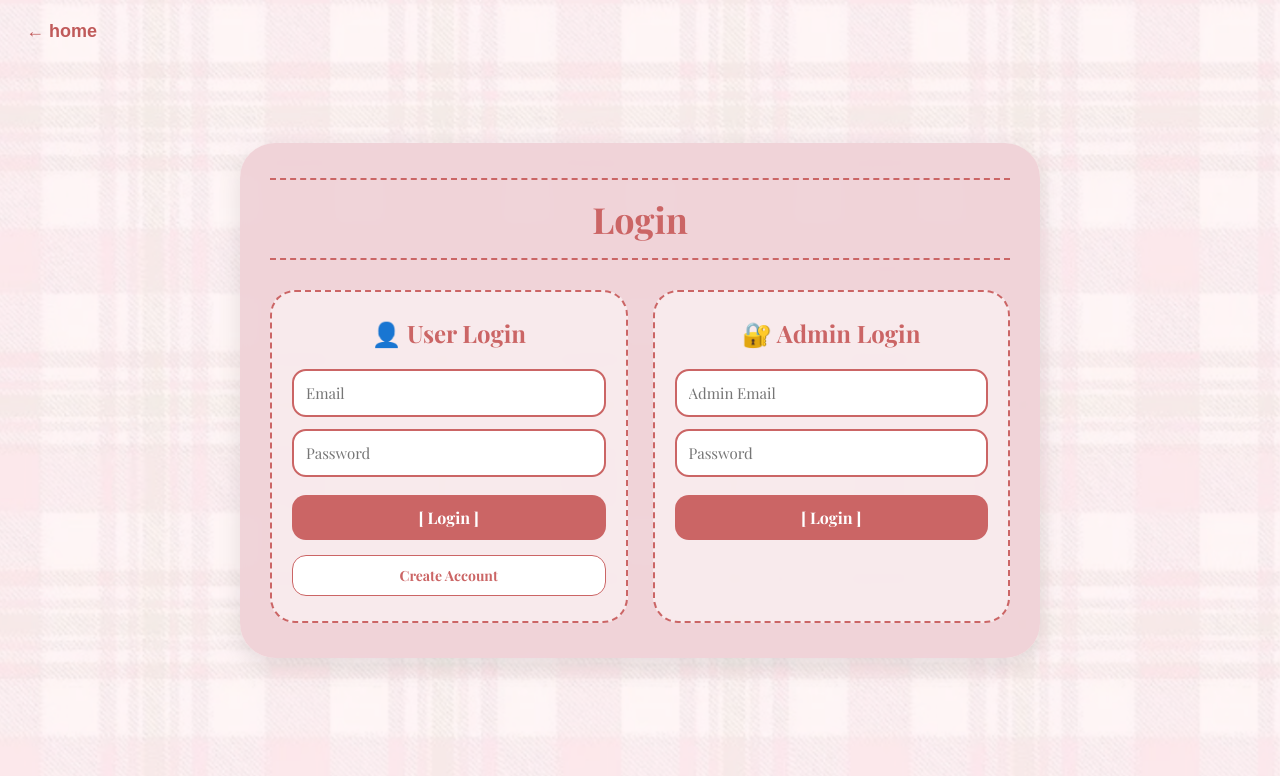
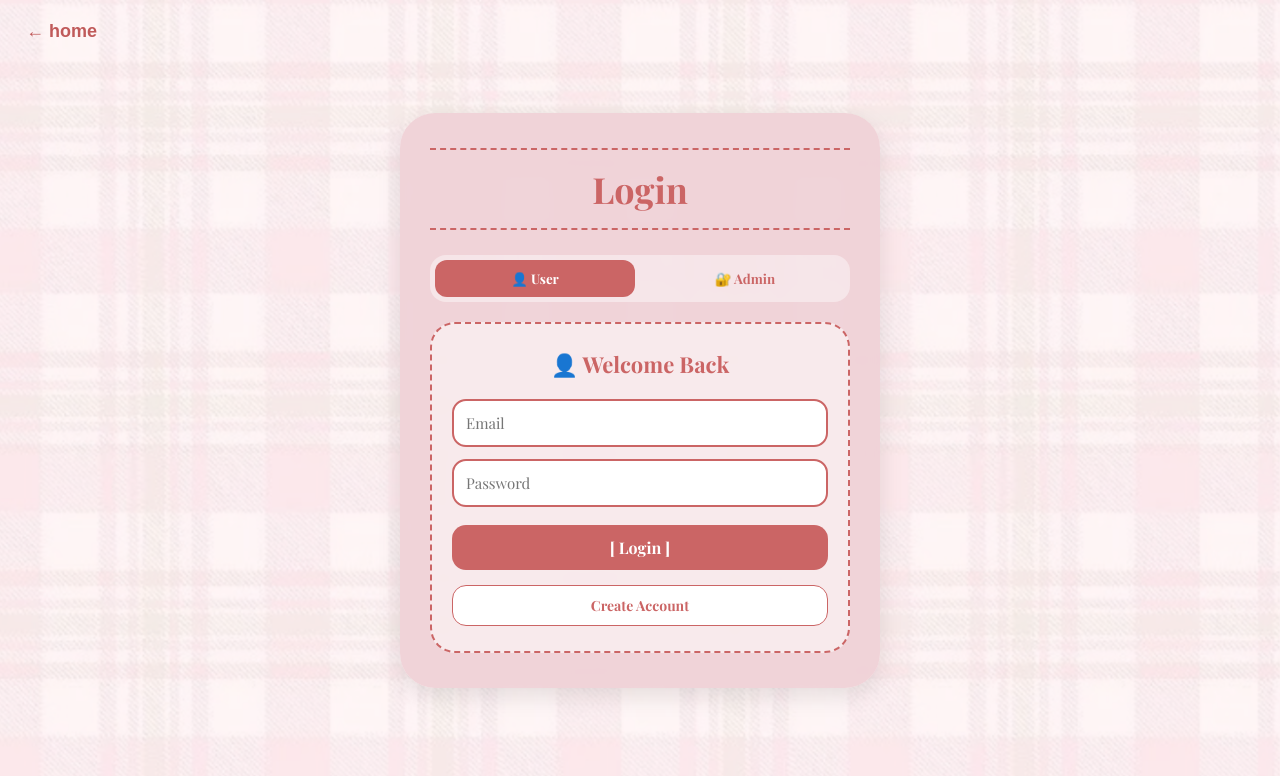
Before and after one commit to bpoojitha1910/Yarn-Over, a React (Vite) app: page / in a window 1280 px wide. Both pictures are taken after a click on the button "login". Shown: the top 776 px of the page. Built offline with nearby package versions, Linux system fonts and the light colour scheme.

Commit message:
Refactor login into unified dual user and admin layout

```diff
--- a/src/pages/Login.jsx
+++ b/src/pages/Login.jsx
@@ -3,41 +3,33 @@ import { auth } from "../firebase";
 import { signInWithEmailAndPassword } from "firebase/auth";
 
 export default function Login({ onNavigate }) {
-  // User Form State
-  const [userEmail, setUserEmail] = useState("");
-  const [userPassword, setUserPassword] = useState("");
-  const [userLoading, setUserLoading] = useState(false);
+  const [isAdminMode, setIsAdminMode] = useState(false);
+  const [email, setEmail] = useState("");
+  const [password, setPassword] = useState("");
+  const [loading, setLoading] = useState(false);
 
-  // Admin Form State
-  const [adminEmail, setAdminEmail] = useState("");
-  const [adminPassword, setAdminPassword] = useState("");
-  const [adminLoading, setAdminLoading] = useState(false);
+  const handleLogin = async (e) => {
+    e.preventDefault();
+    setLoading(true);
 
-  // User Login Handler
-  const handleUserLogin = async (e) => {
-    e.preventDefault();
-    setUserLoading(true);
     try {
-      await signInWithEmailAndPassword(auth, userEmail, userPassword);
+      const userCredential = await signInWithEmailAndPassword(auth, email, password);
+      const user = userCredential.user;
+
+      if (isAdminMode) {
+        // OPTIONAL: Check if the user is actually an admin before routing
+        // e.g., using Firebase Custom Claims or fetching user role from Firestore:
+        // const idTokenResult = await user.getIdTokenResult();
+        // if (!idTokenResult.claims.admin) throw new Error("Unauthorized admin access.");
+
+        onNavigate?.("adminDashboard");
+      } else {
         onNavigate?.("home");
+      }
     } catch (error) {
-      alert("User Login Error: " + error.message);
+      alert(`${isAdminMode ? "Admin" : "User"} Login Error: ${error.message}`);
     } finally {
-      setUserLoading(false);
-    }
-  };
-
-  // Admin Login Handler
-  const handleAdminLogin = async (e) => {
-    e.preventDefault();
-    setAdminLoading(true);
-    try {
-      await signInWithEmailAndPassword(auth, adminEmail, adminPassword);
-      onNavigate?.("adminDashboard");
-    } catch (error) {
-      alert("Admin Login Error: " + error.message);
-    } finally {
-      setAdminLoading(false);
+      setLoading(false);
     }
   };
 
@@ -93,7 +85,7 @@ export default function Login({ onNavigate }) {
         ← home
       </button>
 
-      {/* Outer Main Container Card */}
+      {/* Main Container Card */}
       <div
         style={{
           position: "relative",
@@ -101,15 +93,15 @@ export default function Login({ onNavigate }) {
           backgroundColor: "rgba(239, 209, 214, 0.92)",
           backdropFilter: "blur(6px)",
           width: "100%",
-          maxWidth: "800px",
+          maxWidth: "480px",
           padding: "35px 30px",
           borderRadius: "35px",
           boxShadow: "0 8px 25px rgba(0,0,0,0.1)",
           boxSizing: "border-box",
         }}
       >
-        {/* Top Header Section with Dividers */}
-        <div style={{ textAlign: "center", marginBottom: "30px" }}>
+        {/* Header with Dividers */}
+        <div style={{ textAlign: "center", marginBottom: "25px" }}>
           <hr style={{ border: "none", borderTop: "2px dashed #CB6565", margin: "0 0 15px 0" }} />
           <h1
             style={{
@@ -124,51 +116,84 @@ export default function Login({ onNavigate }) {
           <hr style={{ border: "none", borderTop: "2px dashed #CB6565", margin: "15px 0 0 0" }} />
         </div>
 
-        {/* Side-by-Side Sub-Cards Container */}
+        {/* Role Selector Tabs */}
         <div
           style={{
             display: "flex",
-            flexWrap: "wrap",
-            gap: "25px",
-            justifyContent: "center",
-            alignItems: "stretch",
+            gap: "10px",
+            marginBottom: "20px",
+            backgroundColor: "rgba(255, 255, 255, 0.4)",
+            padding: "5px",
+            borderRadius: "16px",
           }}
         >
-          {/* User Login Sub-Card */}
+          <button
+            type="button"
+            onClick={() => setIsAdminMode(false)}
+            style={{
+              flex: 1,
+              padding: "10px",
+              borderRadius: "12px",
+              border: "none",
+              backgroundColor: !isAdminMode ? "#CB6565" : "transparent",
+              color: !isAdminMode ? "white" : "#CB6565",
+              fontWeight: 700,
+              fontFamily: "'Playfair Display', serif",
+              cursor: "pointer",
+              transition: "all 0.2s ease",
+            }}
+          >
+            👤 User
+          </button>
+          <button
+            type="button"
+            onClick={() => setIsAdminMode(true)}
+            style={{
+              flex: 1,
+              padding: "10px",
+              borderRadius: "12px",
+              border: "none",
+              backgroundColor: isAdminMode ? "#CB6565" : "transparent",
+              color: isAdminMode ? "white" : "#CB6565",
+              fontWeight: 700,
+              fontFamily: "'Playfair Display', serif",
+              cursor: "pointer",
+              transition: "all 0.2s ease",
+            }}
+          >
+            🔐 Admin
+          </button>
+        </div>
+
+        {/* Form Container */}
         <div
           style={{
-              flex: "1 1 300px",
-              maxWidth: "360px",
             border: "2px dashed #CB6565",
             borderRadius: "25px",
             padding: "25px 20px",
             backgroundColor: "rgba(255, 255, 255, 0.5)",
             boxSizing: "border-box",
-              display: "flex",
-              flexDirection: "column",
-              justifyContent: "space-between",
           }}
         >
-            <div>
           <h2
             style={{
               color: "#CB6565",
-                  fontSize: "24px",
+              fontSize: "22px",
               fontWeight: 600,
               textAlign: "center",
               marginTop: 0,
               marginBottom: "20px",
             }}
           >
-                👤 User Login
+            {isAdminMode ? "🔐 Admin Portal" : "👤 Welcome Back"}
           </h2>
 
-              <form onSubmit={handleUserLogin}>
+          <form onSubmit={handleLogin}>
             <input
               type="email"
-                  placeholder="Email"
-                  value={userEmail}
-                  onChange={(e) => setUserEmail(e.target.value)}
+              placeholder={isAdminMode ? "Admin Email" : "Email"}
+              value={email}
+              onChange={(e) => setEmail(e.target.value)}
               required
               style={{
                 width: "100%",
@@ -186,8 +211,8 @@ export default function Login({ onNavigate }) {
             <input
               type="password"
               placeholder="Password"
-                  value={userPassword}
-                  onChange={(e) => setUserPassword(e.target.value)}
+              value={password}
+              onChange={(e) => setPassword(e.target.value)}
               required
               style={{
                 width: "100%",
@@ -204,7 +229,7 @@ export default function Login({ onNavigate }) {
 
             <button
               type="submit"
-                  disabled={userLoading}
+              disabled={loading}
               style={{
                 width: "100%",
                 padding: "12px",
@@ -214,17 +239,17 @@ export default function Login({ onNavigate }) {
                 borderRadius: "14px",
                 fontSize: "16px",
                 fontWeight: 700,
-                    cursor: userLoading ? "not-allowed" : "pointer",
+                cursor: loading ? "not-allowed" : "pointer",
                 fontFamily: "'Playfair Display', serif",
-                    marginBottom: "15px",
-                    opacity: userLoading ? 0.7 : 1,
+                marginBottom: !isAdminMode ? "15px" : "0",
+                opacity: loading ? 0.7 : 1,
               }}
             >
-                  {userLoading ? "Logging in..." : "[ Login ]"}
+              {loading ? "Logging in..." : "[ Login ]"}
             </button>
           </form>
-            </div>
 
+          {!isAdminMode && (
             <button
               onClick={() => onNavigate?.("register")}
               style={{
@@ -242,98 +267,7 @@ export default function Login({ onNavigate }) {
             >
               Create Account
             </button>
-          </div>
-
-          {/* Admin Login Sub-Card */}
-          <div
-            style={{
-              flex: "1 1 300px",
-              maxWidth: "360px",
-              border: "2px dashed #CB6565",
-              borderRadius: "25px",
-              padding: "25px 20px",
-              backgroundColor: "rgba(255, 255, 255, 0.5)",
-              boxSizing: "border-box",
-              display: "flex",
-              flexDirection: "column",
-              justifyContent: "space-between",
-            }}
-          >
-            <div>
-              <h2
-                style={{
-                  color: "#CB6565",
-                  fontSize: "24px",
-                  fontWeight: 600,
-                  textAlign: "center",
-                  marginTop: 0,
-                  marginBottom: "20px",
-                }}
-              >
-                🔐 Admin Login
-              </h2>
-
-              <form onSubmit={handleAdminLogin}>
-                <input
-                  type="email"
-                  placeholder="Admin Email"
-                  value={adminEmail}
-                  onChange={(e) => setAdminEmail(e.target.value)}
-                  required
-                  style={{
-                    width: "100%",
-                    padding: "12px",
-                    marginBottom: "12px",
-                    borderRadius: "14px",
-                    border: "2px solid #CB6565",
-                    outline: "none",
-                    fontFamily: "'Playfair Display', serif",
-                    fontSize: "15px",
-                    boxSizing: "border-box",
-                  }}
-                />
-
-                <input
-                  type="password"
-                  placeholder="Password"
-                  value={adminPassword}
-                  onChange={(e) => setAdminPassword(e.target.value)}
-                  required
-                  style={{
-                    width: "100%",
-                    padding: "12px",
-                    marginBottom: "18px",
-                    borderRadius: "14px",
-                    border: "2px solid #CB6565",
-                    outline: "none",
-                    fontFamily: "'Playfair Display', serif",
-                    fontSize: "15px",
-                    boxSizing: "border-box",
-                  }}
-                />
-
-                <button
-                  type="submit"
-                  disabled={adminLoading}
-                  style={{
-                    width: "100%",
-                    padding: "12px",
-                    backgroundColor: "#CB6565",
-                    color: "white",
-                    border: "none",
-                    borderRadius: "14px",
-                    fontSize: "16px",
-                    fontWeight: 700,
-                    cursor: adminLoading ? "not-allowed" : "pointer",
-                    fontFamily: "'Playfair Display', serif",
-                    opacity: adminLoading ? 0.7 : 1,
-                  }}
-                >
-                  {adminLoading ? "Logging in..." : "[ Login ]"}
-                </button>
-              </form>
-            </div>
-          </div>
+          )}
         </div>
       </div>
     </div>
```
Lines whose indentation alone changed are shown as unchanged.
